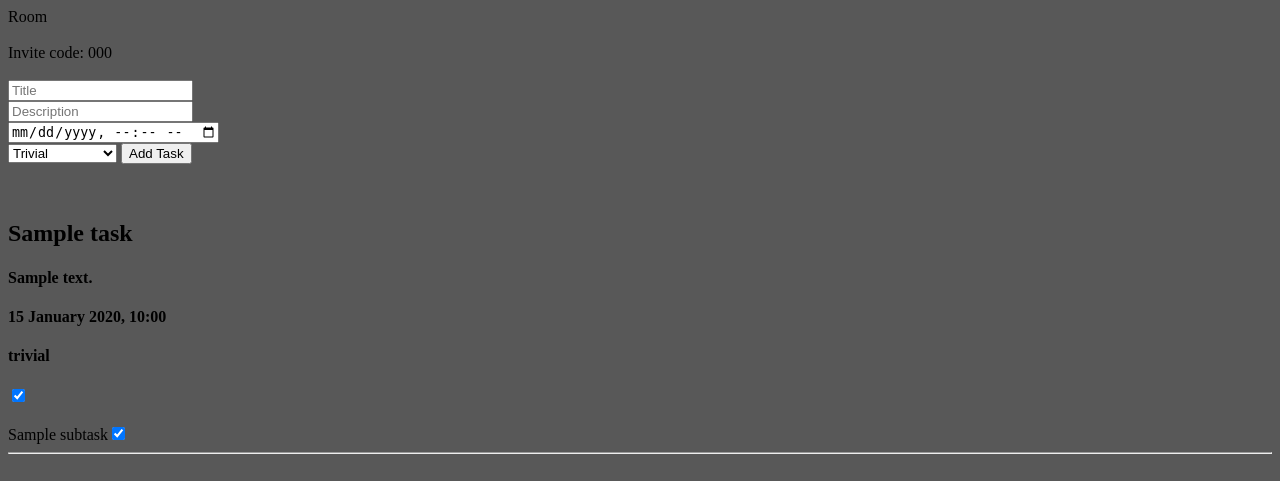
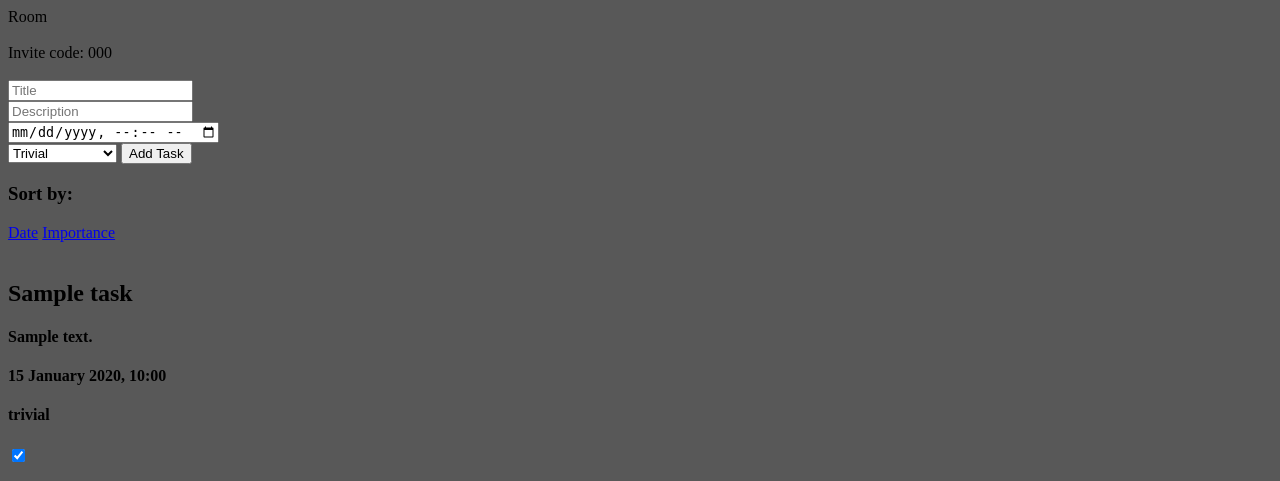
Before and after one commit to v1cttorr/django-todo, a Django app: page /room/1/?sort=date in a window 1280 px wide. Shown: the top 481 px of the page. Run offline with Django 5.2, Linux system fonts and the light colour scheme; a user stored in the database is signed in; tables that the repository leaves empty hold one stand-in row (values such as "Sample post"); some libraries are stand-ins or nearby versions.

Commit message:
Add sorting functionality for tasks by date and importance

```diff
--- a/base/views.py
+++ b/base/views.py
@@ -4,6 +4,7 @@ from accounts.models import Profile
 from django.contrib.auth.decorators import login_required
 from django.shortcuts import get_object_or_404
 from django.http import JsonResponse
+from django.db.models import Case, When, Value, IntegerField
 
 
 # Create your views here.
@@ -45,6 +46,7 @@ def createRoom(request):
 def room(request, pk):
     user = Profile.objects.get(user=request.user)
     # room = user.rooms.get(id=pk)
+
     room = get_object_or_404(user.rooms, id=pk)
     users = room.users.all()
 
@@ -76,9 +78,20 @@ def addTask(request, pk):
 def getTasks(request, pk):
     room = TaskRoom.objects.get(id=pk)
 
+    sort = request.GET.get('sort', 'date')
+    if sort == 'null':
+        sort = 'date'
 
-    tasks = room.get_tasks.order_by('date')
-    # tasks = list(tasks.values())
+    custom_order = Case(
+        When(importance='trivial', then=Value(4)),
+        When(importance='important', then=Value(3)),
+        When(importance='high_priority', then=Value(2)),
+        When(importance='very_important', then=Value(1)),
+        output_field=IntegerField()
+    )
+
+    tasks = room.get_tasks.order_by(custom_order if sort == 'importance' else sort)
+
     tasks_data = []
     for task in tasks:
         formatted_date = task.date.strftime('%d %B %Y, %H:%M')
--- a/templates/home.html
+++ b/templates/home.html
@@ -4,6 +4,6 @@
     Home <br>
     <a href="/create-room/">Create room here!</a> <br> <br>
     {% for room in rooms %}
-        <a href="/room/{{room.pk}}/">{{room}}</a>
+        <a href="/room/{{room.pk}}/?sort=date">{{room}}</a>
     {% endfor %}
 {% endblock %}
--- a/templates/room.html
+++ b/templates/room.html
@@ -34,7 +34,16 @@
         <input type="submit" value="Add Task">
     </form>
 
+    <h3>Sort by:</h3>
+    <a href="?sort=date">Date</a>
+    <a href="?sort=importance">Importance</a>
+
     <script>
+        const sort = new URLSearchParams(window.location.search).get('sort')
+        if(sort == null || sort == ''){
+            window.location.search = '?sort=date'
+        }
+
         //*************** SEND TASKS ***************
         $('#addTask').on('submit', function(e) {
             e.preventDefault();
@@ -66,7 +75,7 @@
         //*************** GET TASKS ***************
         function getTasks(){
             $.ajax({
-                url: 'get-tasks/',
+                url: 'get-tasks/?sort=' + sort,
                 type: 'GET',
                 success: function(data) {
                     $('#tasks').html('');
```
